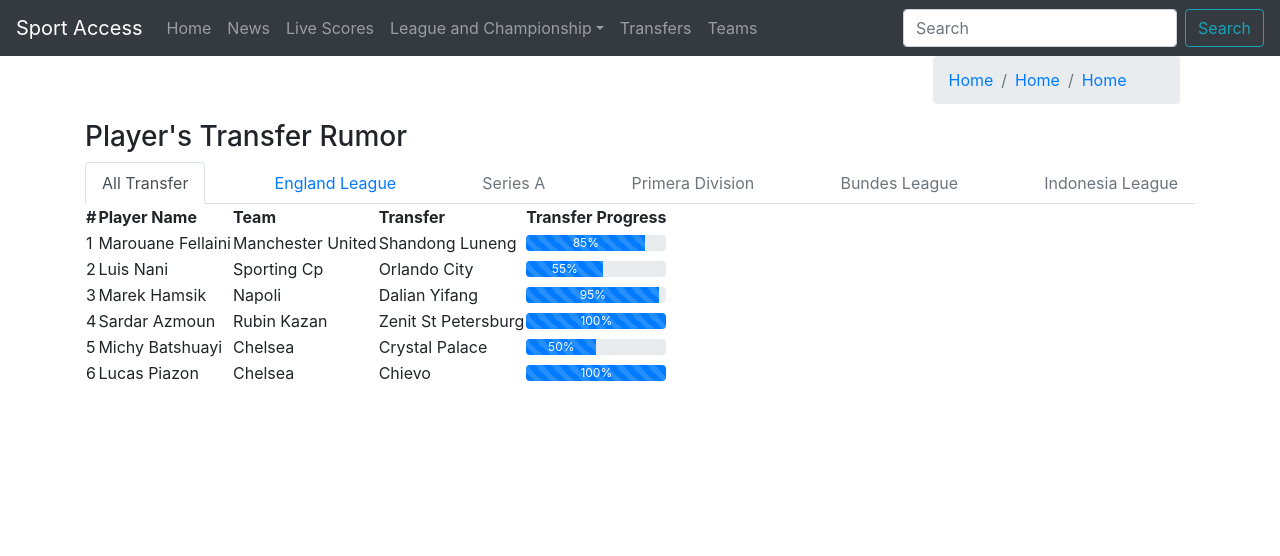
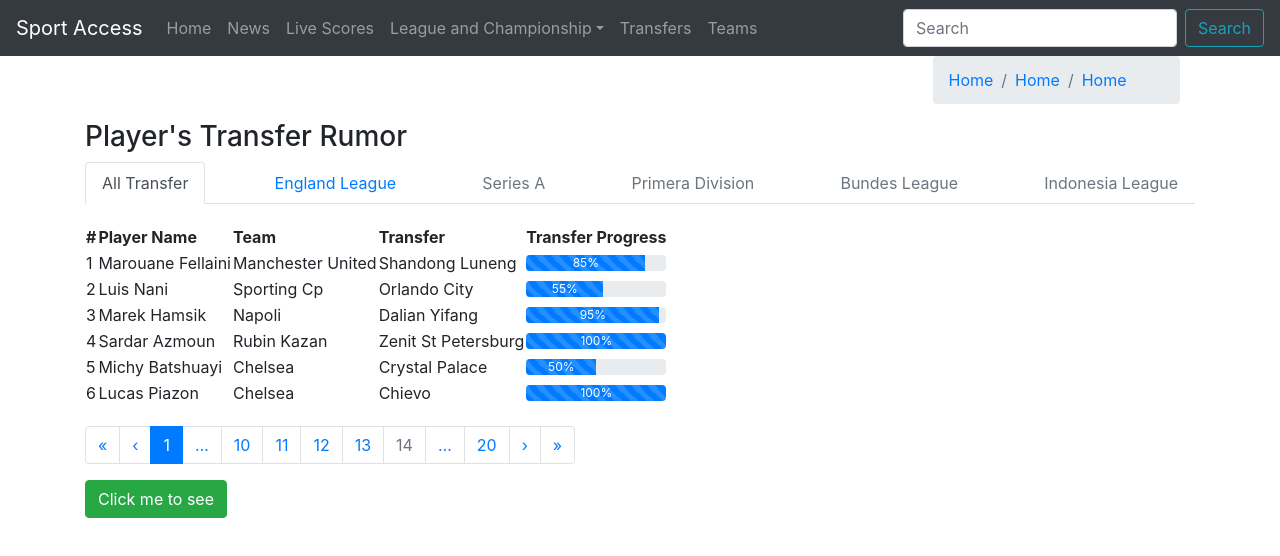
Before and after one commit to irwandharmawan/react-grinding, a React (Create React App) app: page / in a window 1280 px wide. Shown: the top 556 px of the page. Built offline with nearby package versions, Linux system fonts and the light colour scheme.

Commit message:
Adding popover, Can't resolve the table spacing

```diff
--- a/src/Tugas9/MainTable.js
+++ b/src/Tugas9/MainTable.js
@@ -1,14 +1,11 @@
 import Data from './PlayersData.js';
-import {ProgressBar} from 'react-bootstrap';
-
-const styleCol={
-  paddingRight:'30px'
-}
+import {ProgressBar,Pagination} from 'react-bootstrap';
+import Example from './Popping.js'
 
 function MainTable(){
   return(
     <div>
-    <table>
+    <table style={{marginTop:'20px'}}>
       <thead>
         <tr>
           <th>#</th>
@@ -32,6 +29,27 @@
         })}
       </tbody>
     </table>
+
+    <Pagination style={{marginTop:'20px'}}>
+      <Pagination.First />
+      <Pagination.Prev />
+      <Pagination.Item active>{1}</Pagination.Item>
+      <Pagination.Ellipsis />
+
+      <Pagination.Item>{10}</Pagination.Item>
+      <Pagination.Item>{11}</Pagination.Item>
+      <Pagination.Item>{12}</Pagination.Item>
+      <Pagination.Item>{13}</Pagination.Item>
+      <Pagination.Item disabled>{14}</Pagination.Item>
+
+      <Pagination.Ellipsis />
+      <Pagination.Item>{20}</Pagination.Item>
+      <Pagination.Next />
+      <Pagination.Last />
+    </Pagination>
+
+    <Example />
+
     </div>
   )};
 export default MainTable;
--- /dev/null
+++ b/src/Tugas9/Popping.js
@@ -0,0 +1,19 @@
+import {Popover, OverlayTrigger, Button} from 'react-bootstrap';
+
+const popover = (
+  <Popover id="popover-basic">
+    <Popover.Title as="h3">Popover right</Popover.Title>
+    <Popover.Content>
+      And here's some <strong>amazing</strong> content. It's very engaging.
+      right?
+    </Popover.Content>
+  </Popover>
+);
+
+const Example = () => (
+  <OverlayTrigger trigger="click" placement="right" overlay={popover}>
+    <Button variant="success">Click me to see</Button>
+  </OverlayTrigger>
+);
+
+export default Example;
```
